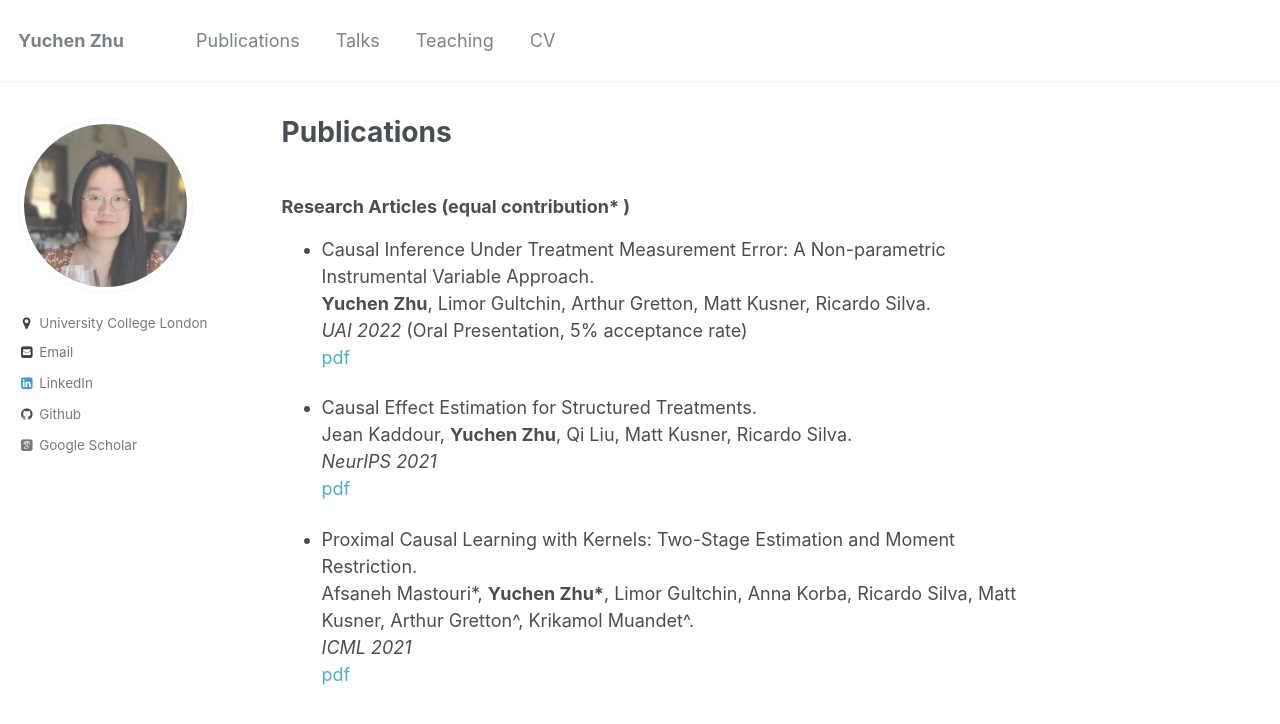
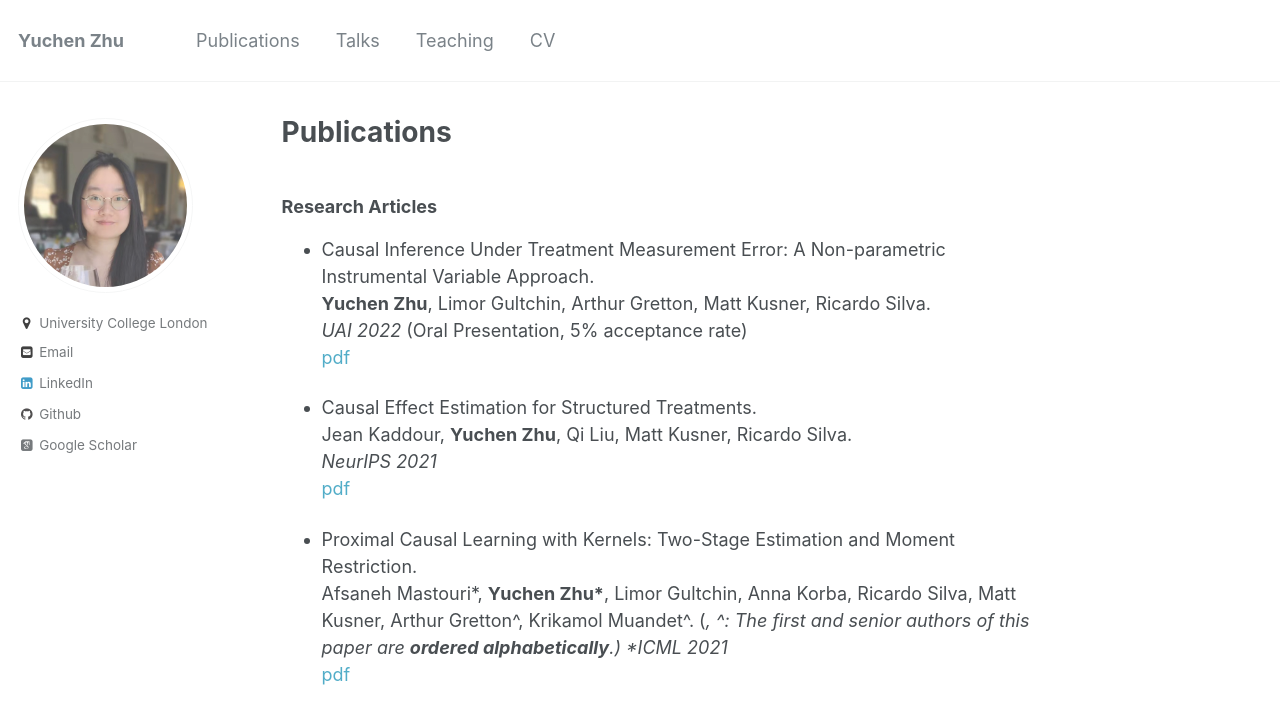
Before and after one commit to yuchen-zhu/yuchen-zhu.github.io, a Jekyll site: the page built from _pages/publications.md, in a window 1280 px wide. Shown: the top 724 px of the page. Built offline with Jekyll 4.4.1, drawn with Linux system fonts in a browser that asks for light colours; some web fonts are replaced.

Commit message:
edit publication

```diff
--- a/_pages/publications.md
+++ b/_pages/publications.md
@@ -4,7 +4,7 @@ permalink: /publications/
 author_profile: true
 ---
 
-### Research Articles (equal contribution* )
+### Research Articles
 - Causal Inference Under Treatment Measurement Error: A Non-parametric Instrumental Variable Approach.
 **Yuchen Zhu**, Limor Gultchin, Arthur Gretton, Matt Kusner, Ricardo Silva.
 *UAI 2022* (Oral Presentation, 5% acceptance rate)
@@ -16,7 +16,7 @@ Jean Kaddour, **Yuchen Zhu**, Qi Liu, Matt Kusner, Ricardo Silva.
 [pdf](https://arxiv.org/pdf/2106.01939.pdf)
 
 - Proximal Causal Learning with Kernels: Two-Stage Estimation and Moment Restriction.
-Afsaneh Mastouri\*, **Yuchen Zhu\***, Limor Gultchin, Anna Korba, Ricardo Silva, Matt Kusner, Arthur Gretton^, Krikamol Muandet^.
+Afsaneh Mastouri\*, **Yuchen Zhu\***, Limor Gultchin, Anna Korba, Ricardo Silva, Matt Kusner, Arthur Gretton^, Krikamol Muandet^.  (*, ^: The first and senior authors of this paper are **ordered alphabetically**.)
 *ICML 2021*
  [pdf](https://arxiv.org/pdf/2105.04544.pdf)
 
```
Also changed, not shown: 1 other file.
